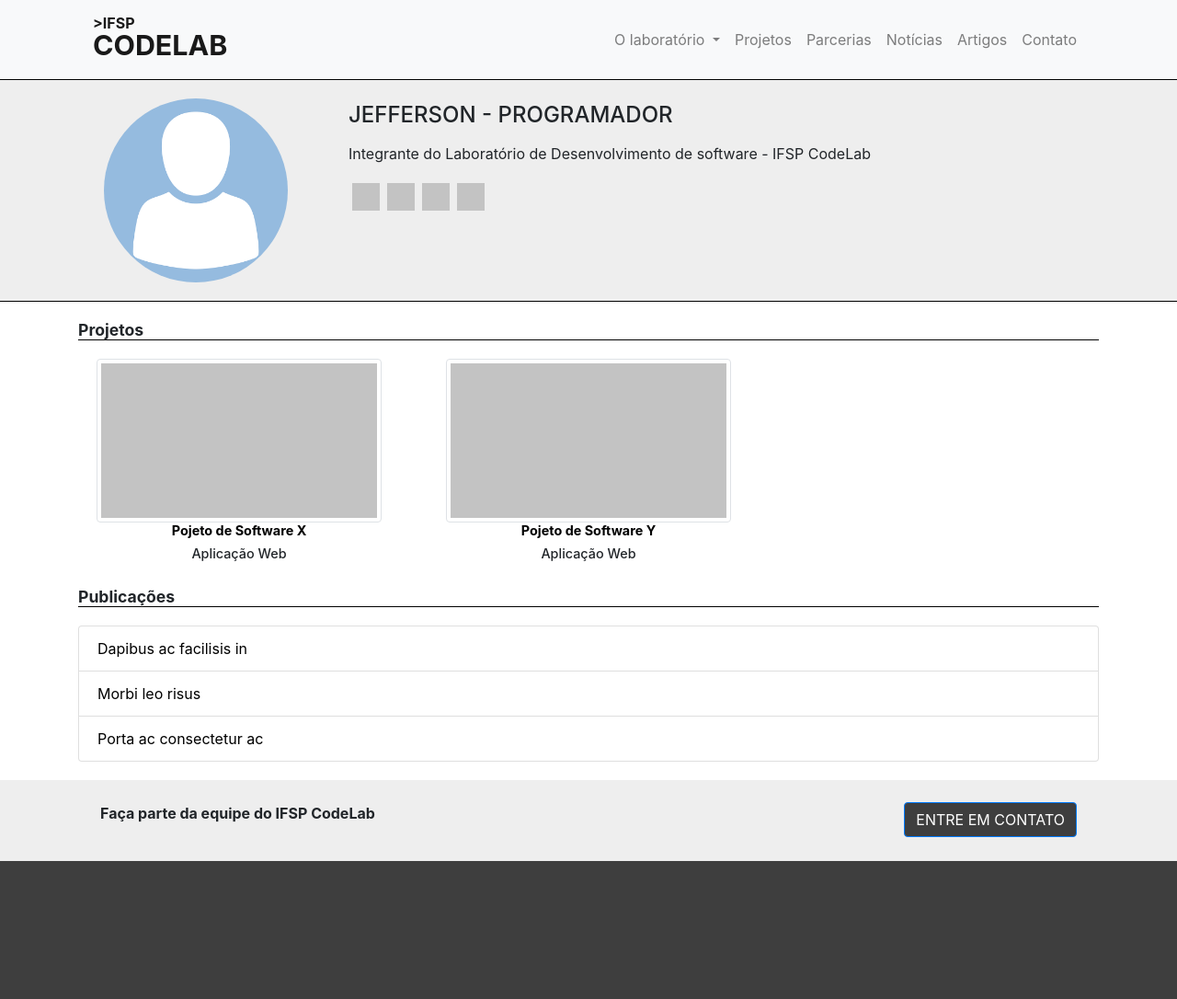
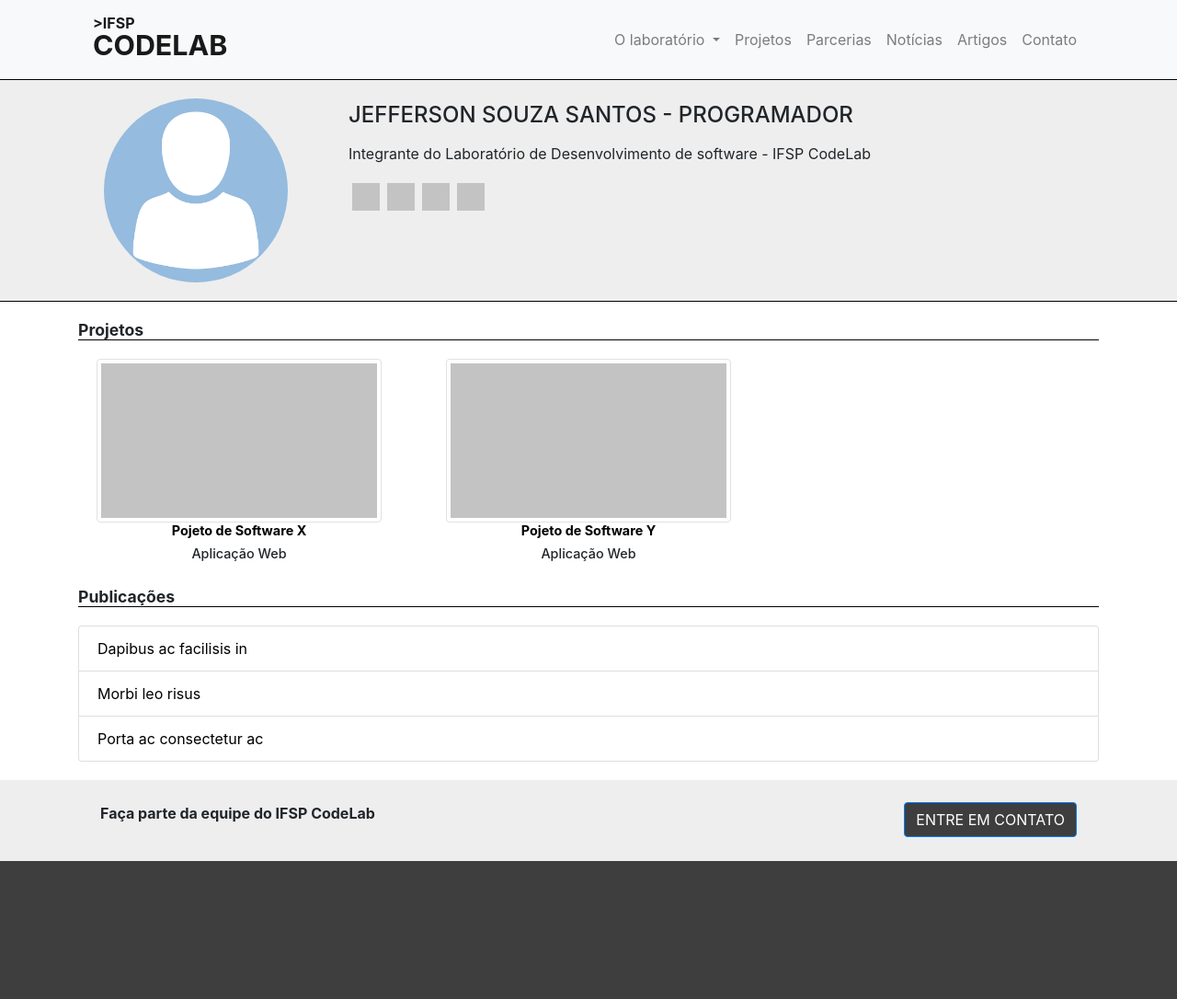
Before and after one commit to ifspcodelab/ifspcodelab.github.io, a Jekyll site: the page built from _membros/jefferson.md, in a window 1280 px wide. Shown: the whole page at 92% size. Built offline with Jekyll 4.4.1, drawn with Linux system fonts in a browser that asks for light colours.

Commit message:
Adição do nome Jefferson Souza Santos e correção da coluna de colaboradores

```diff
--- a/_membros/jefferson.md
+++ b/_membros/jefferson.md
@@ -1,7 +1,7 @@
 ---
 layout: membro-equipe
-nick: Jerson
-nome: Jefferson
+nick: Jefferson
+nome: Jefferson Souza Santos
 funcao: Programador
 titulo: Colaborador
 link: /membros/jefferson.html
--- a/pages/equipe.html
+++ b/pages/equipe.html
@@ -38,7 +38,7 @@
   </div>
   <div class="row">
     {% for membro in site.membros %} {% if membro.titulo == "Colaborador" %}
-    <div class="col-md col-sm">
+    <div class="col-md-3 col-sm-6">
       <div class="text-center">
         <a href="{{ membro.link }}">
           <img src="{{ membro.imagem }}" class="img-equipe rounded-circle">
```
